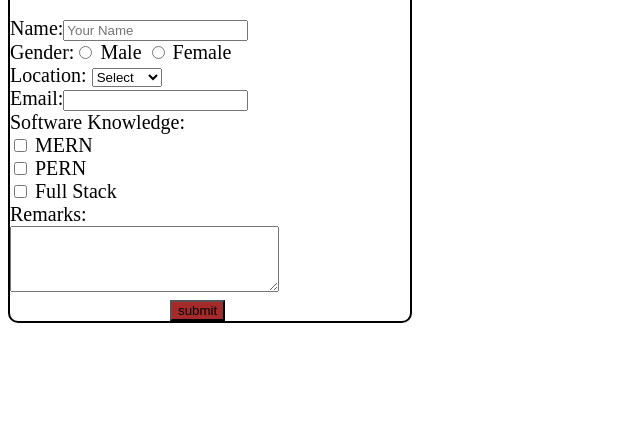
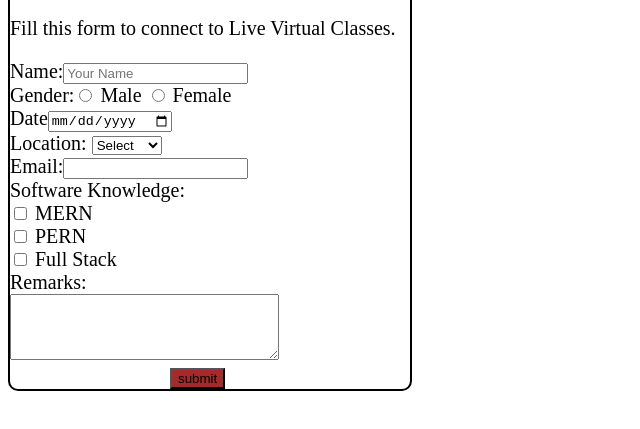
Before and after one commit to Piyush458/LVC, a plain HTML site: page Files.html/Registration.html in a window 1280 px wide. Shown: the part 67-496 px from the top of the page, without its empty margins (0-640 px from the left). Drawn offline with Linux system fonts and the light colour scheme.

Commit message:
upload changes

```diff
--- a/Files.html/Registration.html
+++ b/Files.html/Registration.html
@@ -11,12 +11,14 @@
     <div style="background-image:url(../image/form.jpeg);
      width:400px; background-size: 100% 100%; border: 2px solid black; font-size: 20px; border-radius: 10px;">
      <h1>Registration form</h1>
+        <p>Fill this form to connect to Live Virtual Classes.</p>
     <form name="Registration form" method="POST" action="">
         Name:<input type="text" required placeholder="Your Name"><br>
         Gender:<input type="radio" id="Male" name="male" value="Male">
         <label for="male">Male</label>
         <input type="radio" id="Female" name="Female" value="Female">
         <label for="Female">Female</label><br>
+        Date<input type="date"><br>
         <label for="location">Location:</label>
         <select id="location" name="location">
             <option value="">Select</option>
```
